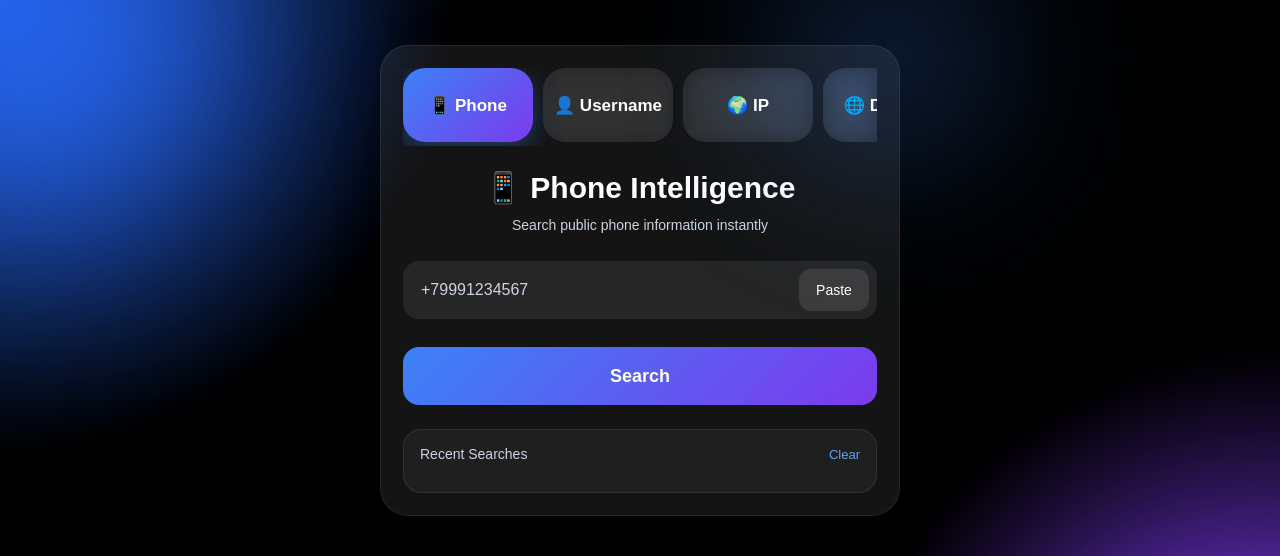
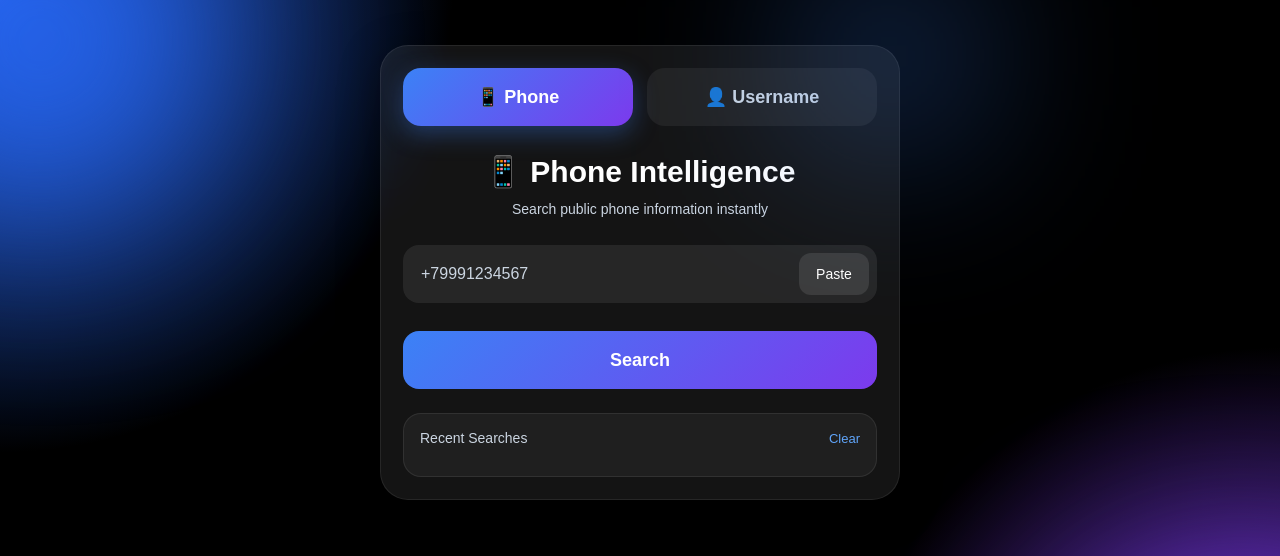
Before and after one commit to maksymtelegram0-source/phone-info-site, a Flask app: page / in a window 1280 px wide. Shown: the top 556 px of the page. Run offline with Flask 3, Linux system fonts and the light colour scheme.

Commit message:
restore old version

```diff
--- a/static/style.css
+++ b/static/style.css
@@ -136,41 +136,28 @@ body::after{
 
     display:flex;
 
-    gap:10px;
+    gap:14px;
 
-    margin-bottom:24px;
+    margin-bottom:28px;
 
-    overflow-x:auto;
-
-    scrollbar-width:none;
-
-    -webkit-overflow-scrolling:touch;
-
-    padding-bottom:4px;
-
-}
-
-.tabs::-webkit-scrollbar{
-
-    display:none;
-
+    width:100%;
 }
 
 .tab-btn{
 
-    min-width:130px;
+    flex:1;
 
-    height:74px;
+    height:58px;
 
     border:none;
 
-    border-radius:22px;
+    border-radius:18px;
 
     background:rgba(255,255,255,0.06);
 
-    color:white;
+    color:#cbd5e1;
 
-    font-size:17px;
+    font-size:18px;
 
     font-weight:700;
 
@@ -178,10 +165,15 @@ body::after{
 
     transition:0.3s;
 
-    flex-shrink:0;
+    display:flex;
 
-    backdrop-filter:blur(12px);
+    align-items:center;
 
+    justify-content:center;
+
+    text-align:center;
+
+    padding:0 16px;
 }
 
 .tab-btn.active{
--- a/templates/index.html
+++ b/templates/index.html
@@ -43,26 +43,6 @@
         >
             👤 Username
         </button>
-         <button
-    class="tab-btn"
-    onclick="switchTab('ip')"
->
-    🌍 IP
-</button>
-
-<button
-    class="tab-btn"
-    onclick="switchTab('domain')"
->
-    🌐 Domain
-</button>
-
-<button
-    class="tab-btn"
-    onclick="switchTab('scanner')"
->
-    ⚡ Scanner
-</button>
 
     </div>
 
@@ -210,7 +190,6 @@
     <div
         id="usernameTab"
         class="tab-content"
-        style="display:none;"
     >
 
         <h1>👤 Username Lookup</h1>
@@ -299,20 +278,19 @@ function showToast(text){
 
 function switchTab(tab){
 
-    const phoneTab =
-    document.getElementById("phoneTab");
+    document
+    .querySelectorAll(".tab-content")
+    .forEach(content => {
 
-    const usernameTab =
-    document.getElementById("usernameTab");
+        content.style.display = "none";
 
-    const buttons =
-    document.querySelectorAll(".tab-btn");
+        content.classList.remove("active");
 
-    phoneTab.style.display = "none";
+    });
 
-    usernameTab.style.display = "none";
-
-    buttons.forEach(btn => {
+    document
+    .querySelectorAll(".tab-btn")
+    .forEach(btn => {
 
         btn.classList.remove("active");
 
@@ -320,21 +298,39 @@ function switchTab(tab){
 
     if(tab === "phone"){
 
+        const phoneTab =
+        document.getElementById("phoneTab");
+
         phoneTab.style.display = "block";
 
-        buttons[0].classList.add("active");
+        phoneTab.classList.add("active");
+
+        document
+        .querySelectorAll(".tab-btn")[0]
+        .classList.add("active");
 
     }
 
     if(tab === "username"){
 
+        const usernameTab =
+        document.getElementById("usernameTab");
+
         usernameTab.style.display = "block";
 
-        buttons[1].classList.add("active");
+        usernameTab.classList.add("active");
+
+        document
+        .querySelectorAll(".tab-btn")[1]
+        .classList.add("active");
 
     }
 
 }
+
+document
+.getElementById("usernameTab")
+.style.display = "none";
 
 form.addEventListener("submit", function(event){
 
@@ -398,6 +394,10 @@ if(copyBtn){
         );
 
         showToast("✅ Copied");
+
+        if(navigator.vibrate){
+            navigator.vibrate(50);
+        }
 
     });
 
```
